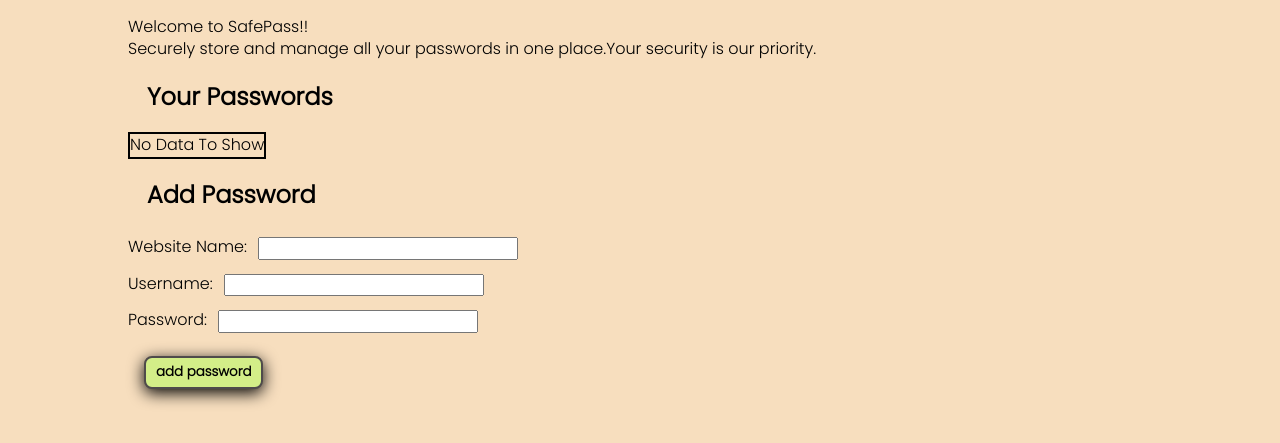
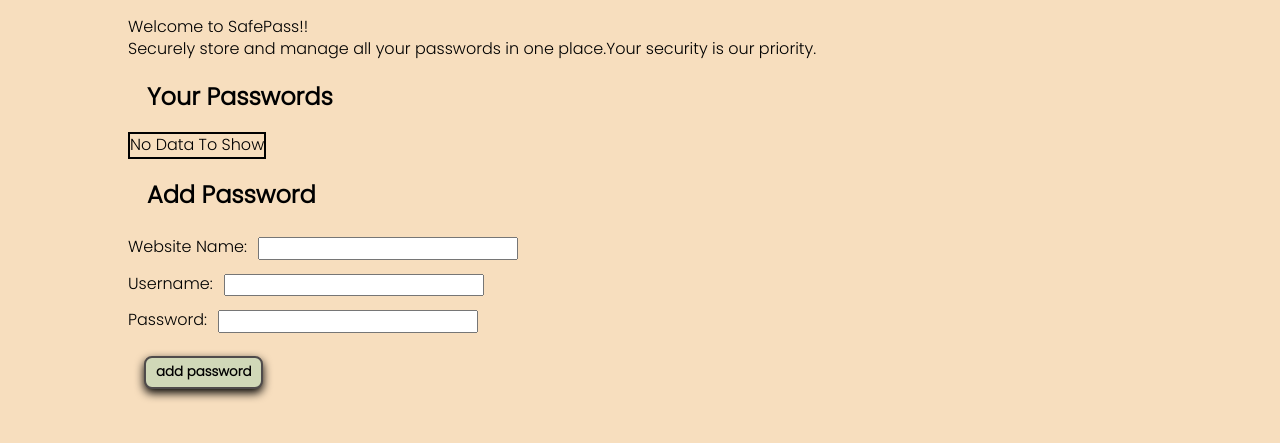
Before and after one commit to ShubhamPal31/password-manager, a plain HTML site: page index.html in a window 1280 px wide. In both pictures the pointer is over the button "add password". Shown: the part 185-628 px from the top of the page. Drawn offline with Linux system fonts and the light colour scheme.

Commit message:
Update style.css

```diff
--- a/style.css
+++ b/style.css
@@ -73,12 +73,14 @@ h1, h2, h3 {
     border-radius: 8px;
     cursor: pointer;
     box-shadow: 0 2px 8px black;
+    transition-duration:0.5s;
+    transition-delay: 0.1s;
 }
 .btn:hover {
-    background-color: #D3EE88;
+    background-color: #d0d8b8;
     color: black;
     font-weight: 900;
-    box-shadow: 0 4px 16px black;
+    box-shadow: 0 4px 10px black;
 }
 
 #web,#user,#pass {
```
